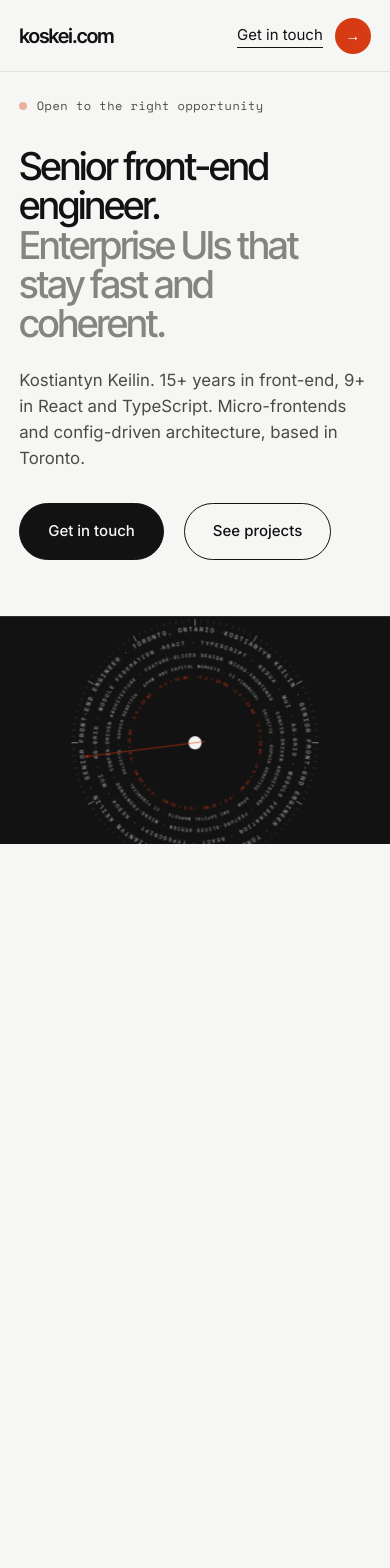
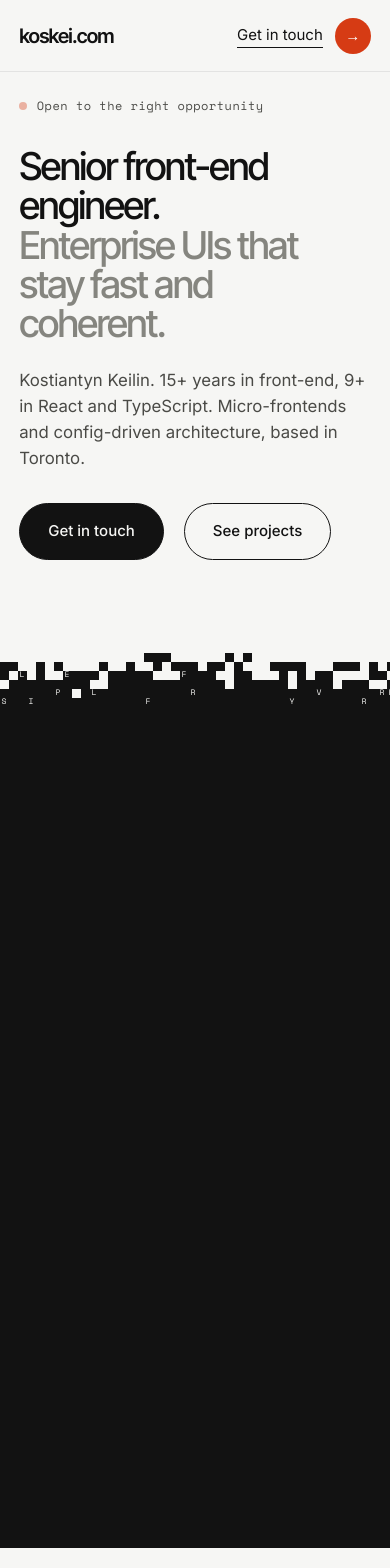
Before and after one commit to KKeylin/koskei.com, a Next.js app: page / in a window 390 px wide. Shown: the top 1568 px of the page. Built offline with nearby package versions, Linux system fonts and the light colour scheme.

Commit message:
Mobile pass: hero seam and parallax, centred reveal, curtain spacing, no double rules

```diff
--- a/app/globals.css
+++ b/app/globals.css
@@ -84,6 +84,8 @@ section {
   padding: 7rem var(--gutter);
   border-top: 1px solid var(--line);
 }
+/* Ruled lists (experience, skills, links) have no closing rule: the next
+   section's top border closes them, so two rules never frame an empty gap. */
 .dissolve + section { border-top: 0; }
 
 /* HERO */
@@ -166,24 +168,36 @@ h1 .h1-dim { display: block; color: var(--dim); }
 /* INTRO — pinned hero. The motion runs as native scroll-driven animations
    (keyframes below); IntroScene writes the same transforms inline only where
    those are unsupported. The rules here are the resting state, which is also
-   the reduced-motion state. */
+   the reduced-motion state.
+   The copy and the track are siblings: on desktop both are pinned over each
+   other, on a phone the copy scrolls away first and the track follows.
+   The stage is a size container, so the dial is placed in cqw/cqh: the same
+   box the reveal disc is centred in, whatever the scrollbar or mobile toolbar. */
 .intro {
   max-width: none;
   height: 260vh;
   padding: 0;
   border-top: 0;
 }
-.intro-stage {
-  position: sticky; top: 0;
-  height: 100vh; height: 100svh;
-  overflow: hidden;
-}
 .intro-copy {
-  position: relative; z-index: 2;
-  width: 50%; height: 100%;
+  position: sticky; top: 0; z-index: 1;
+  width: 50%; height: 100vh; height: 100lvh;
   display: flex; flex-direction: column; justify-content: center;
   padding: 6rem 3rem 2.5rem max(var(--gutter), calc((100vw - var(--wrap)) / 2 + var(--gutter)));
   will-change: opacity, transform;
+}
+.intro-seam { display: none; }
+.intro-track {
+  position: relative; z-index: 2;
+  height: 100%;
+  margin-top: -100vh; margin-top: -100lvh;
+  pointer-events: none;
+}
+.intro-stage {
+  position: sticky; top: 0;
+  height: 100vh; height: 100lvh;
+  overflow: hidden;
+  container-type: size;
 }
 .intro-panel {
   position: absolute; inset: 0; z-index: 3;
@@ -194,11 +208,10 @@ h1 .h1-dim { display: block; color: var(--dim); }
 }
 .intro-dial {
   position: absolute; left: 0; top: 0; z-index: 3;
-  width: min(42vw, 76vh);
-  transform: translate3d(calc(75vw - 50%), calc(50vh - 50%), 0);
+  width: min(42cqw, 76cqh);
+  transform: translate3d(calc(75cqw - 50%), calc(50cqh - 50%), 0);
   transform-origin: center;
   will-change: transform, opacity;
-  pointer-events: none;
 }
 .intro-reveal {
   position: absolute; inset: 0; z-index: 4;
@@ -216,6 +229,28 @@ h1 .h1-dim { display: block; color: var(--dim); }
   color: var(--muted);
 }
 .scroll-hint::after { content: ' ↓'; }
+
+/* Phone: the copy is a normal block, then the pixel seam, then the dark stage,
+   pinned for one more screen of scroll while the dial dives. */
+@media (max-width: 640px) {
+  .intro { height: auto; }
+  .intro-copy {
+    position: relative;
+    width: 100%; height: auto;
+    justify-content: flex-start;
+    padding: 6rem var(--gutter) 0;
+  }
+  .intro-seam { display: block; position: relative; z-index: 2; margin-top: 3rem; }
+  .intro-track { margin-top: 0; }
+  .intro-panel { transform: none; }
+  .intro-dial {
+    width: min(88cqw, 62cqh);
+    transform: translate3d(calc(50cqw - 50%), calc(50cqh - 50%), 0);
+  }
+}
+@media (prefers-reduced-motion: no-preference) and (max-width: 640px) {
+  .intro-track { height: 200vh; height: 200lvh; }
+}
 
 /* Native scroll-driven version of the intro: the browser knows every keyframe up
    front, rasters once and runs it on the compositor. The keyframes mirror the
@@ -236,9 +271,28 @@ h1 .h1-dim { display: block; color: var(--dim); }
     .intro-dial { animation-name: intro-dial, intro-dial-hide; }
     .intro-reveal { animation-name: intro-reveal; }
   }
+  /* Phone: the timeline is the track. While it scrolls in, the copy lags behind
+     (the dark seam overtakes it) and the dial lags behind the dark stage and
+     fades in; once the stage is pinned, the dive runs over the whole range. */
   @media (prefers-reduced-motion: no-preference) and (max-width: 640px) {
-    .intro-panel { animation-name: intro-panel-m; }
-    .intro-dial { animation-name: intro-dial-m, intro-dial-hide; }
+    .intro { view-timeline: none; }
+    .intro-track { view-timeline: --intro block; }
+    .intro-copy {
+      animation-name: intro-copy-m;
+      animation-timeline: view();
+      animation-range: exit 0% exit 100%;
+    }
+    .intro-panel { animation-name: none; }
+    .intro-dial {
+      animation-name: intro-dial-lag, intro-dial-m, intro-dial-hide;
+      animation-range: entry 0% entry 100%, contain 0% contain 100%, contain 0% contain 100%;
+    }
+    .intro-dial .dial {
+      animation: intro-dial-in linear both;
+      animation-timeline: --intro;
+      animation-range: entry 25% entry 85%;
+    }
+    .intro-reveal { animation-name: intro-reveal-m; }
   }
 }
 @keyframes intro-copy {
@@ -255,14 +309,14 @@ h1 .h1-dim { display: block; color: var(--dim); }
   40%, 100% { transform: scaleX(1); }
 }
 @keyframes intro-dial {
-  0% { transform: translate3d(calc(75vw - 50%), calc(50vh - 50%), 0) scale(1); opacity: 1; }
-  40%, 42% { transform: translate3d(calc(50vw - 50%), calc(50vh - 50%), 0) scale(1.25); }
-  56.5% { transform: translate3d(calc(50vw - 50%), calc(50vh - 50%), 0) scale(1.65); }
-  68% { transform: translate3d(calc(50vw - 50%), calc(50vh - 50%), 0) scale(2.21); opacity: 1; }
-  71% { transform: translate3d(calc(50vw - 50%), calc(50vh - 50%), 0) scale(2.38); }
-  85.5% { transform: translate3d(calc(50vw - 50%), calc(50vh - 50%), 0) scale(3.33); }
+  0% { transform: translate3d(calc(75cqw - 50%), calc(50cqh - 50%), 0) scale(1); opacity: 1; }
+  40%, 42% { transform: translate3d(calc(50cqw - 50%), calc(50cqh - 50%), 0) scale(1.25); }
+  56.5% { transform: translate3d(calc(50cqw - 50%), calc(50cqh - 50%), 0) scale(1.65); }
+  68% { transform: translate3d(calc(50cqw - 50%), calc(50cqh - 50%), 0) scale(2.21); opacity: 1; }
+  71% { transform: translate3d(calc(50cqw - 50%), calc(50cqh - 50%), 0) scale(2.38); }
+  85.5% { transform: translate3d(calc(50cqw - 50%), calc(50cqh - 50%), 0) scale(3.33); }
   97% { opacity: 0; }
-  100% { transform: translate3d(calc(50vw - 50%), calc(50vh - 50%), 0) scale(4.45); opacity: 0; }
+  100% { transform: translate3d(calc(50cqw - 50%), calc(50cqh - 50%), 0) scale(4.45); opacity: 0; }
 }
 @keyframes intro-reveal {
   0%, 42% { clip-path: circle(0 at 50% 50%); }
@@ -277,19 +331,36 @@ h1 .h1-dim { display: block; color: var(--dim); }
   0%, 97% { visibility: visible; }
   100% { visibility: hidden; }
 }
-@keyframes intro-panel-m {
-  0% { transform: scaleY(0.27); }
-  40%, 100% { transform: scaleY(1); }
+/* Phone keyframes. The dial lag is on `translate`, which composes with the
+   dive's `transform`, so the two ranges never fight over one property. */
+@keyframes intro-copy-m {
+  to { transform: translate3d(0, 40%, 0); }
+}
+@keyframes intro-dial-lag {
+  from { translate: 0 -22cqh; }
+  to { translate: 0 0; }
+}
+@keyframes intro-dial-in {
+  from { opacity: 0; }
+  to { opacity: 1; }
 }
 @keyframes intro-dial-m {
-  0% { transform: translate3d(calc(50vw - 50%), calc(88vh - 50%), 0) scale(1); opacity: 1; }
-  40%, 42% { transform: translate3d(calc(50vw - 50%), calc(50vh - 50%), 0) scale(1.25); }
-  56.5% { transform: translate3d(calc(50vw - 50%), calc(50vh - 50%), 0) scale(1.65); }
-  68% { transform: translate3d(calc(50vw - 50%), calc(50vh - 50%), 0) scale(2.21); opacity: 1; }
-  71% { transform: translate3d(calc(50vw - 50%), calc(50vh - 50%), 0) scale(2.38); }
-  85.5% { transform: translate3d(calc(50vw - 50%), calc(50vh - 50%), 0) scale(3.33); }
-  97% { opacity: 0; }
-  100% { transform: translate3d(calc(50vw - 50%), calc(50vh - 50%), 0) scale(4.45); opacity: 0; }
+  0% { transform: translate3d(calc(50cqw - 50%), calc(50cqh - 50%), 0) scale(1); opacity: 1; }
+  25% { transform: translate3d(calc(50cqw - 50%), calc(50cqh - 50%), 0) scale(1.4); }
+  45% { transform: translate3d(calc(50cqw - 50%), calc(50cqh - 50%), 0) scale(1.97); opacity: 1; }
+  50% { transform: translate3d(calc(50cqw - 50%), calc(50cqh - 50%), 0) scale(2.13); }
+  75% { transform: translate3d(calc(50cqw - 50%), calc(50cqh - 50%), 0) scale(3.08); }
+  95% { opacity: 0; }
+  100% { transform: translate3d(calc(50cqw - 50%), calc(50cqh - 50%), 0) scale(4.2); opacity: 0; }
+}
+/* On a tall narrow screen 62vmax already covers the corners: the disc fills
+   the screen right as the stage lets go, with no blank stretch after it. */
+@keyframes intro-reveal-m {
+  0% { clip-path: circle(0 at 50% 50%); }
+  25% { clip-path: circle(3.9vmax at 50% 50%); }
+  50% { clip-path: circle(15.5vmax at 50% 50%); }
+  75% { clip-path: circle(34.9vmax at 50% 50%); }
+  100% { clip-path: circle(62vmax at 50% 50%); }
 }
 
 /* DIAL — every layer is its own texture: spinning and zooming never re-raster the text */
@@ -443,18 +514,30 @@ h1 .h1-dim { display: block; color: var(--dim); }
 .curtain-top, .curtain-fill { display: none; }
 .curtain-bottom { background: var(--bg); }
 
+/* Timing over the pinned range: closed 0–6%, opening, open 32–68%, closing,
+   closed 94–100%. While the stage scrolls in, the seam is lifted to just below
+   the previous section and sinks to its place; while it scrolls out, the seam
+   drops to just above the next one. Both shifts are on `translate`, apart from
+   the opening on `transform`. */
 @supports (animation-timeline: view()) {
   @media (prefers-reduced-motion: no-preference) {
-    .curtain { height: 240vh; view-timeline: --curtain block; }
+    .curtain {
+      /* Seam and poster sit in the middle of what the fixed header leaves visible */
+      --mid: calc(50% + 2.25rem);
+      --open: 34vh;
+      --lift: calc(44vh + 2.25rem - var(--band) / 2);
+      height: 240vh;
+      view-timeline: --curtain block;
+    }
     .curtain-stage {
       position: sticky; top: 0;
-      height: 100vh; height: 100svh;
+      height: 100vh; height: 100lvh;
       overflow: hidden;
     }
     /* Sepia backdrop: both the light and the dark torn edges read against it */
     .curtain-show {
       position: absolute; inset: 0;
-      padding: 4.5rem var(--gutter) 1.5rem;
+      padding: 4.5rem var(--gutter) 0;
       background:
         radial-gradient(rgba(0,0,0,0.22) 1px, transparent 1.6px) 0 0 / 7px 7px,
         radial-gradient(circle at 50% 50%, #7a5527 0%, #4a3218 50%, #2a1d0f 100%);
@@ -466,8 +549,8 @@ h1 .h1-dim { display: block; color: var(--dim); }
       background: none;
       will-change: transform;
     }
-    .curtain-top { top: 0; height: calc(50% + var(--band) / 2); }
-    .curtain-bottom { top: calc(50% - var(--band) / 2); bottom: 0; }
+    .curtain-top { top: 0; height: calc(var(--mid) + var(--band) / 2); }
+    .curtain-bottom { top: calc(var(--mid) - var(--band) / 2); bottom: 0; }
     .curtain-fill { display: block; flex: 1; }
     /* Fills tuck 2px under the band so fractional layout never leaves a hairline */
     .curtain-top .curtain-fill { background: var(--bg); margin-bottom: -2px; }
@@ -479,41 +562,43 @@ h1 .h1-dim { display: block; color: var(--dim); }
       animation-timing-function: linear;
       animation-fill-mode: both;
     }
-    .curtain-top { animation-name: curtain-top; }
-    .curtain-bottom { animation-name: curtain-bottom; }
+    .curtain-top, .curtain-bottom {
+      animation-range: contain 0% contain 100%, entry 0% entry 100%, exit 0% exit 100%;
+      animation-fill-mode: both, both, forwards;
+    }
+    .curtain-top { animation-name: curtain-top, curtain-in, curtain-out; }
+    .curtain-bottom { animation-name: curtain-bottom, curtain-in, curtain-out; }
     .curtain-poster { animation-name: curtain-poster; }
   }
-  /* A landscape poster on a portrait screen: wider poster, narrower gap */
+  /* A landscape poster on a portrait screen: as wide as it gets, and the seam
+     opens to near the screen edges so the poster sits in a sepia field */
   @media (prefers-reduced-motion: no-preference) and (max-width: 640px) {
+    .curtain { --open: 30vh; }
     .curtain-poster { width: 94vw; }
-    .curtain-top { animation-name: curtain-top-m; }
-    .curtain-bottom { animation-name: curtain-bottom-m; }
   }
 }
 @keyframes curtain-top {
-  0%, 14% { transform: translate3d(0, 0, 0); }
-  40%, 68% { transform: translate3d(0, -34vh, 0); }
-  92%, 100% { transform: translate3d(0, 0, 0); }
+  0%, 6% { transform: translate3d(0, 0, 0); }
+  32%, 68% { transform: translate3d(0, calc(var(--open) * -1), 0); }
+  94%, 100% { transform: translate3d(0, 0, 0); }
 }
 @keyframes curtain-bottom {
-  0%, 14% { transform: translate3d(0, 0, 0); }
-  40%, 68% { transform: translate3d(0, 34vh, 0); }
-  92%, 100% { transform: translate3d(0, 0, 0); }
+  0%, 6% { transform: translate3d(0, 0, 0); }
+  32%, 68% { transform: translate3d(0, var(--open), 0); }
+  94%, 100% { transform: translate3d(0, 0, 0); }
 }
-@keyframes curtain-top-m {
-  0%, 14% { transform: translate3d(0, 0, 0); }
-  40%, 68% { transform: translate3d(0, -17vh, 0); }
-  92%, 100% { transform: translate3d(0, 0, 0); }
+@keyframes curtain-in {
+  from { translate: 0 calc(var(--lift) * -1); }
+  to { translate: 0 0; }
 }
-@keyframes curtain-bottom-m {
-  0%, 14% { transform: translate3d(0, 0, 0); }
-  40%, 68% { transform: translate3d(0, 17vh, 0); }
-  92%, 100% { transform: translate3d(0, 0, 0); }
+@keyframes curtain-out {
+  from { translate: 0 0; }
+  to { translate: 0 var(--lift); }
 }
 @keyframes curtain-poster {
-  0%, 16% { transform: scale(0.82) rotate(-5deg); opacity: 0.3; }
-  42%, 66% { transform: scale(1) rotate(-1.5deg); opacity: 1; }
-  90%, 100% { transform: scale(0.82) rotate(-5deg); opacity: 0.3; }
+  0%, 8% { transform: scale(0.82) rotate(-5deg); opacity: 0.3; }
+  34%, 66% { transform: scale(1) rotate(-1.5deg); opacity: 1; }
+  92%, 100% { transform: scale(0.82) rotate(-5deg); opacity: 0.3; }
 }
 
 /* DARK — How I work */
@@ -759,7 +844,6 @@ h2 strong { font-weight: 500; color: var(--dim); }
   padding: 1.5rem 0;
   border-top: 1px solid var(--line);
 }
-.company-row:last-child { border-bottom: 1px solid var(--line); }
 .company-period {
   grid-area: period;
   font-family: var(--mono), monospace;
@@ -804,7 +888,6 @@ h2 strong { font-weight: 500; color: var(--dim); }
   padding: 1.5rem 0;
   border-top: 1px solid var(--line);
 }
-.skill-group:last-child { border-bottom: 1px solid var(--line); }
 .skill-group-title {
   font-family: var(--mono), monospace;
   font-size: 11px;
@@ -825,12 +908,11 @@ h2 strong { font-weight: 500; color: var(--dim); }
 .links-grid {
   display: grid;
   grid-template-columns: repeat(auto-fit, minmax(220px, 1fr));
-  border-top: 1px solid var(--line);
 }
 .link-card {
   display: flex; align-items: center; gap: 1rem;
   padding: 1.5rem 1rem 1.5rem 0;
-  border-bottom: 1px solid var(--line);
+  border-top: 1px solid var(--line);
   text-decoration: none;
   transition: padding-left 0.2s;
 }
@@ -945,7 +1027,8 @@ footer {
   .cdt-note-panel, .nav-cta i, .link-card { transition: none; }
   /* Static hero with the dial beside the copy; scenes laid out flat at their end state */
   .intro { height: auto; }
-  .intro-stage { position: relative; }
+  .intro-copy, .intro-stage { position: relative; }
+  .intro-track { height: auto; }
   .dial-spin { animation: none; }
   .scene-rbc, .scene-jj { height: auto; }
   .scene-stage { position: relative; height: auto; }
@@ -971,19 +1054,6 @@ footer {
   .nav-logo { grid-row: 1; grid-column: 1; }
   .nav-cta { grid-column: 2; }
   section { padding: 4.5rem var(--gutter); }
-  /* Hero stacks: copy on top, dial panel rises from the bottom */
-  .intro-copy {
-    z-index: 3;
-    width: 100%;
-    justify-content: flex-start;
-    padding: 6rem var(--gutter) 0;
-  }
-  .intro-panel { z-index: 2; transform-origin: center bottom; transform: scaleY(0.27); }
-  .intro-dial {
-    z-index: 2;
-    width: min(66vw, 30vh);
-    transform: translate3d(calc(50vw - 50%), calc(88vh - 50%), 0);
-  }
   .intro .proof-bar, .scroll-hint { display: none; }
   .about-grid, .contact-inner { grid-template-columns: 1fr; gap: 2.5rem; }
   .company-row { grid-template-columns: 1fr; grid-template-areas: "period" "role" "body"; gap: 0.3rem; }
--- a/components/IntroScene.tsx
+++ b/components/IntroScene.tsx
@@ -1,6 +1,7 @@
 'use client'
 
 import { useEffect, useRef } from 'react'
+import Dissolve from './Dissolve'
 
 type Props = {
   copy: React.ReactNode
@@ -15,10 +16,15 @@ const clamp01 = (v: number) => Math.min(1, Math.max(0, v))
  * the next section's background. Every per-frame write is a transform, an
  * opacity or one clip-path on a solid layer, set inline on the element that
  * needs it, so scrolling never restyles or re-rasters the dial's text.
+ *
+ * On a phone the copy scrolls away on its own and the dark stage follows it
+ * behind a pixel seam; the dive starts once the stage is pinned.
  */
 export default function IntroScene({ copy, dial }: Props) {
   const root = useRef<HTMLElement>(null)
   const copyRef = useRef<HTMLDivElement>(null)
+  const trackRef = useRef<HTMLDivElement>(null)
+  const stageRef = useRef<HTMLDivElement>(null)
   const panelRef = useRef<HTMLDivElement>(null)
   const dialRef = useRef<HTMLDivElement>(null)
   const revealRef = useRef<HTMLDivElement>(null)
@@ -27,11 +33,13 @@ export default function IntroScene({ copy, dial }: Props) {
   useEffect(() => {
     const el = root.current
     const copyEl = copyRef.current
+    const track = trackRef.current
+    const stage = stageRef.current
     const panel = panelRef.current
     const dialEl = dialRef.current
     const reveal = revealRef.current
     const hint = hintRef.current
-    if (!el || !copyEl || !panel || !dialEl || !reveal || !hint) return
+    if (!el || !copyEl || !track || !stage || !panel || !dialEl || !reveal || !hint) return
 
     const reduce = window.matchMedia('(prefers-reduced-motion: reduce)')
     const narrow = window.matchMedia('(max-width: 640px)')
@@ -39,33 +47,41 @@ export default function IntroScene({ copy, dial }: Props) {
     // the compositor; this effect then only pauses the dial when off screen.
     const native = CSS.supports('animation-timeline: view()')
     let frame = 0
-    let last = -1
+    let last = ''
     let lastSize = -1
 
     const render = () => {
       frame = 0
       const rect = el.getBoundingClientRect()
-      const vw = window.innerWidth
       const vh = window.innerHeight
       el.toggleAttribute('data-active', rect.bottom > 0 && rect.top < vh)
       if (native) return
 
-      const p = reduce.matches ? 0 : clamp01(-rect.top / Math.max(1, rect.height - vh))
-      if (p === last) return
-      last = p
-      const a = clamp01(p / 0.4)
-      const b = clamp01((p - 0.42) / 0.58)
+      // Stage size, not window size: a classic scrollbar makes the window wider
+      const w = stage.clientWidth
+      const h = stage.clientHeight
+      const mobile = narrow.matches
+      let p = 0
+      if (!reduce.matches) {
+        const box = mobile ? track.getBoundingClientRect() : rect
+        p = clamp01(-box.top / Math.max(1, box.height - h))
+      }
+      const key = `${mobile}:${p}`
+      if (key === last) return
+      last = key
 
-      const mobile = narrow.matches
-      const d = mobile ? Math.min(vw * 0.66, vh * 0.3) : Math.min(vw * 0.42, vh * 0.76)
-      const cx = mobile ? vw / 2 : vw * (0.75 - 0.25 * a)
-      const cy = mobile ? vh * (0.88 - 0.38 * a) : vh / 2
-      const scale = 1 + 0.25 * a + 3.2 * Math.pow(b, 1.5)
+      // Desktop: opening a = 0–40%, dive b = 42–100%. Phone: the dive is all of it.
+      const a = mobile ? 1 : clamp01(p / 0.4)
+      const b = mobile ? p : clamp01((p - 0.42) / 0.58)
+      const d = mobile ? Math.min(w * 0.88, h * 0.62) : Math.min(w * 0.42, h * 0.76)
+      const cx = mobile ? w / 2 : w * (0.75 - 0.25 * a)
+      const cy = h / 2
+      const scale = (mobile ? 1 : 1 + 0.25 * a) + 3.2 * Math.pow(b, 1.5)
 
-      copyEl.style.opacity = String(1 - a * 1.8)
-      copyEl.style.transform = `translate3d(${-a * vw * 0.04}px, 0, 0)`
+      copyEl.style.opacity = mobile ? '' : String(1 - a * 1.8)
+      copyEl.style.transform = mobile ? '' : `translate3d(${-a * w * 0.04}px, 0, 0)`
       hint.style.opacity = String(1 - a * 4)
-      panel.style.transform = mobile ? `scaleY(${0.27 + 0.73 * a})` : `scaleX(${0.5 + 0.5 * a})`
+      panel.style.transform = mobile ? '' : `scaleX(${0.5 + 0.5 * a})`
       if (d !== lastSize) {
         dialEl.style.width = `${d}px`
         lastSize = d
@@ -79,7 +95,8 @@ export default function IntroScene({ copy, dial }: Props) {
       if (!frame) frame = requestAnimationFrame(render)
     }
     const reset = () => {
-      last = -1
+      last = ''
+      lastSize = -1
       schedule()
     }
     render()
@@ -98,12 +115,17 @@ export default function IntroScene({ copy, dial }: Props) {
 
   return (
     <section ref={root} id="hero" className="intro">
-      <div className="intro-stage">
-        <div ref={copyRef} className="intro-copy">{copy}</div>
-        <div ref={panelRef} className="intro-panel" aria-hidden="true" />
-        <div ref={dialRef} className="intro-dial" aria-hidden="true">{dial}</div>
-        <div ref={revealRef} className="intro-reveal" aria-hidden="true" />
-        <div ref={hintRef} className="scroll-hint" aria-hidden="true">Scroll</div>
+      <div ref={copyRef} className="intro-copy">{copy}</div>
+      <div className="intro-seam" aria-hidden="true">
+        <Dissolve to="dark" part="dark" />
+      </div>
+      <div ref={trackRef} className="intro-track">
+        <div ref={stageRef} className="intro-stage">
+          <div ref={panelRef} className="intro-panel" aria-hidden="true" />
+          <div ref={dialRef} className="intro-dial" aria-hidden="true">{dial}</div>
+          <div ref={revealRef} className="intro-reveal" aria-hidden="true" />
+          <div ref={hintRef} className="scroll-hint" aria-hidden="true">Scroll</div>
+        </div>
       </div>
     </section>
   )
```
